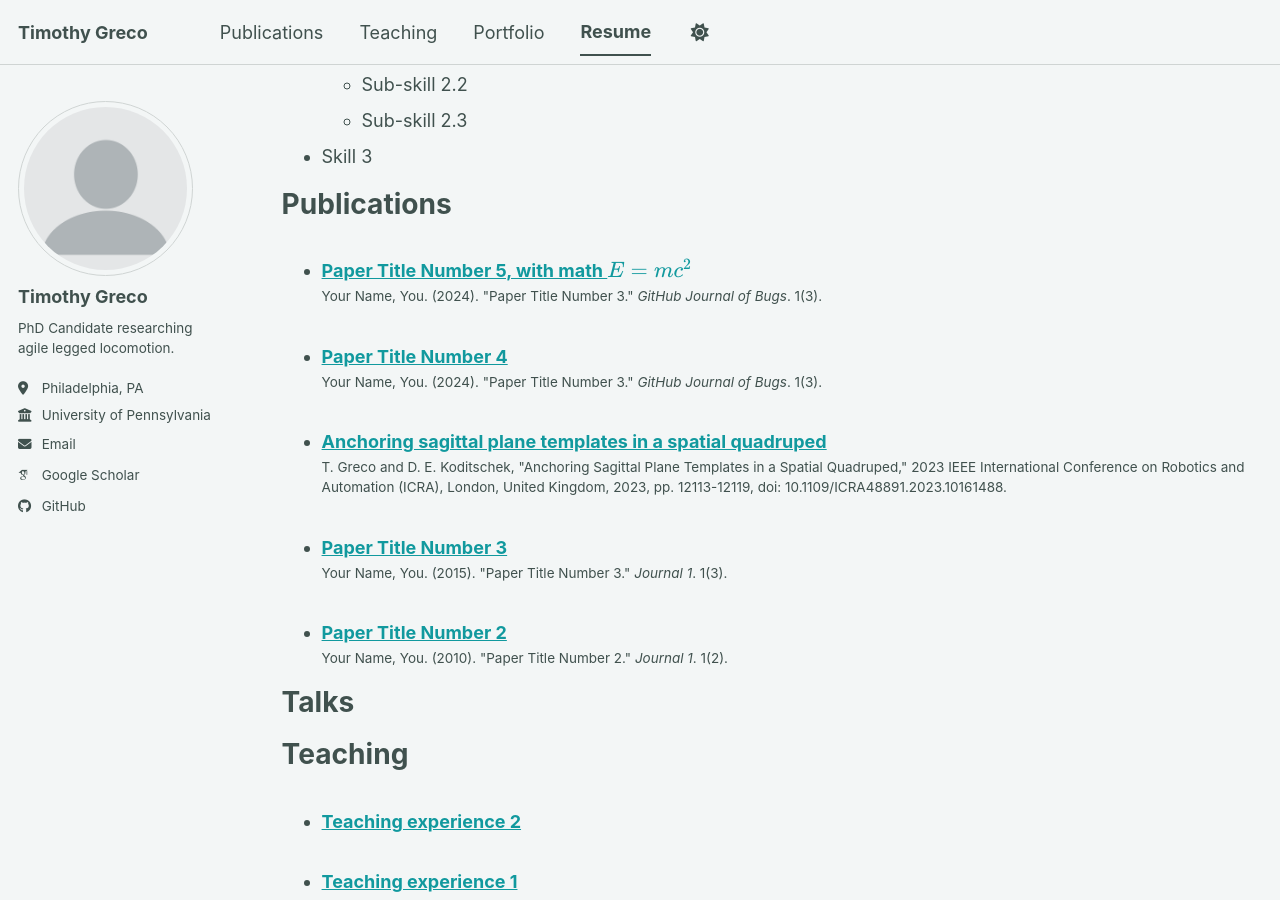
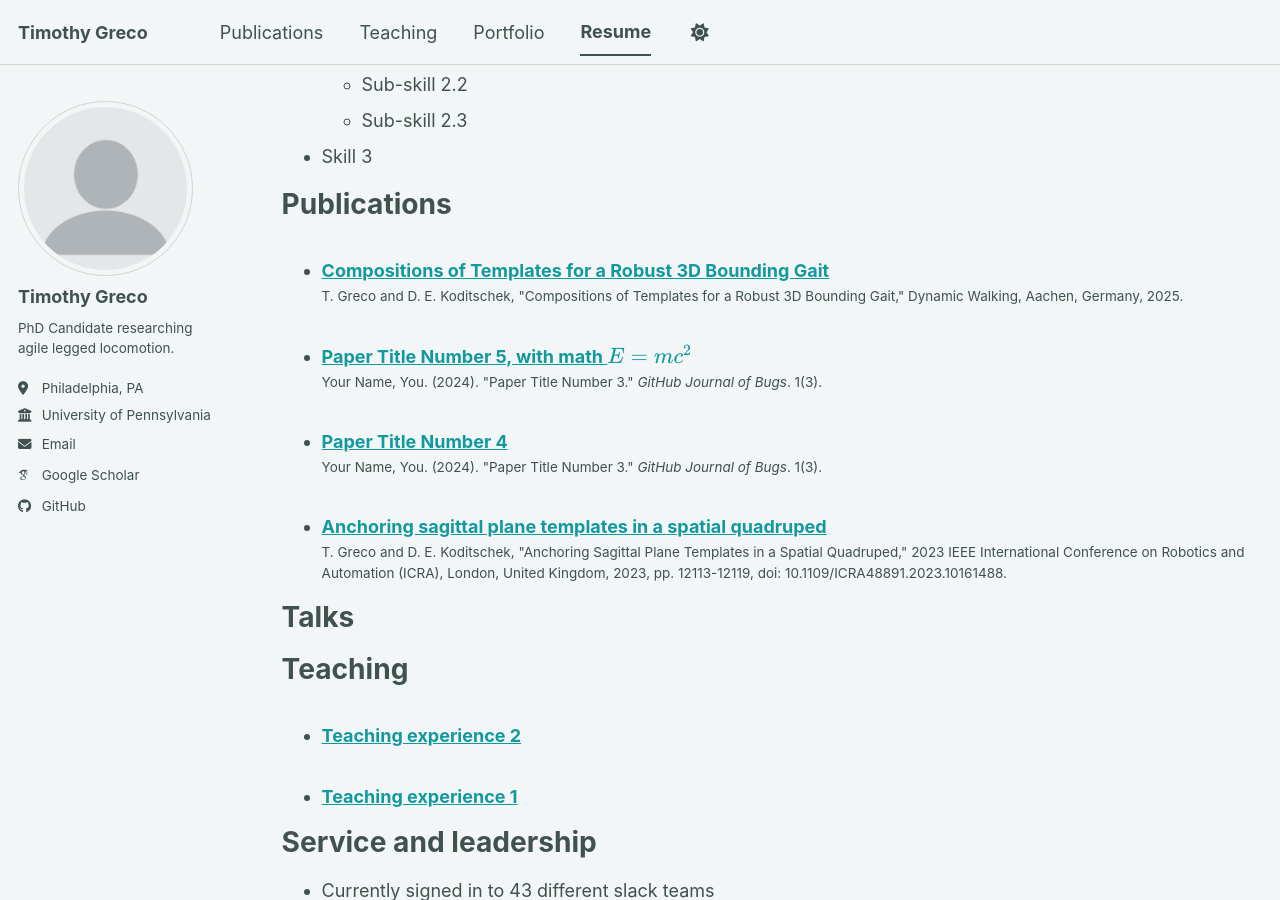
Before and after one commit to tmgreco/tmgreco.github.io, a Jekyll site: the page built from _pages/cv.md, in a window 1280 px wide and 900 px high, scrolled down 894 px. Built offline with Jekyll 4.4.1, drawn with Linux system fonts in a browser that asks for light colours; some web fonts are replaced; a script bundle is joined from its source files by our own code; library files that are not in the unit come from our copies; a file with an impossible date is left out.

```diff
--- a/_config.yml
+++ b/_config.yml
@@ -88,6 +88,8 @@ publication_category:
     title: 'Journal Articles'
   conferences:
     title: 'Conference Papers'
+  presentations:
+    title: 'Conference Talks'
 
 # Site Settings
 teaser                   :  # filename of teaser fallback teaser image placed in /images/ for social media previews
--- a/_publications/2009-10-01-paper-title-number-1.md
+++ b/_publications/2023-05-29-Anchoring-Sagittal-Plane-Templates.md
@@ -1,8 +1,8 @@
 ---
 title: "Anchoring sagittal plane templates in a spatial quadruped"
 collection: publications
-category: manuscripts
-permalink: /publication/2009-10-01-paper-title-number-1
+category: conferences
+permalink: /publication/2023-05-29-Anchoring-Sagittal-Plane-Templates
 excerpt: 'This paper introduces a new controller that stabilizes the motion of a spatial quadruped around sagittal-plane templates. It enables highly dynamic gaits and transitional maneuvers formed from parallel and sequential compositions of such planar templates in settings that require significant out-of-plane reactivity. The controller admits formal guarantees of stability with some modest assumptions. Experimental results validate the reliable execution of those planar template-based maneuvers, even in the face of large lateral, yaw, and roll incurring disturbances. This spatial anchor, fixed in parallel composition with a variety of different parallel and sequential compositions of sagittal plane templates, illustrates the robust portability of provably interoperable modular control components across a variety of hardware platforms and behaviors.'
 date: 2023-05-29
 venue: '2023 IEEE International Conference on Robotics and Automation (ICRA)'
--- a/_publications/2010-10-01-paper-title-number-2.md
+++ b/_publications/2025-07-13-3D_Bound.md
@@ -1,14 +1,14 @@
 ---
-title: "Paper Title Number 2"
+title: "Compositions of Templates for a Robust 3D Bounding Gait"
 collection: publications
-category: manuscripts
-permalink: /publication/2010-10-01-paper-title-number-2
-excerpt: 'This paper is about the number 2. The number 3 is left for future work.'
-date: 2010-10-01
-venue: 'Journal 1'
-slidesurl: 'https://academicpages.github.io/files/slides2.pdf'
-paperurl: 'https://academicpages.github.io/files/paper2.pdf'
-citation: 'Your Name, You. (2010). &quot;Paper Title Number 2.&quot; <i>Journal 1</i>. 1(2).'
+category: presentations
+permalink: /publication/2025-07-13-3D_Bound
+excerpt: 'Parallel compositions of 3D-SLIP and rimless-wheel templates yields a steerable bounding gait that robustly traverses uneven terrain.'
+date: 2025-07-14
+venue: 'Dynamic Walking 2025'
+slidesurl: 'https://academicpages.github.io/files/slides3.pdf'
+paperurl: 'https://academicpages.github.io/files/paper3.pdf'
+citation: 'T. Greco and D. E. Koditschek, "Compositions of Templates for a Robust 3D Bounding Gait," Dynamic Walking, Aachen, Germany, 2025.'
 ---
 
 The contents above will be part of a list of publications, if the user clicks the link for the publication than the contents of section will be rendered as a full page, allowing you to provide more information about the paper for the reader. When publications are displayed as a single page, the contents of the above "citation" field will automatically be included below this section in a smaller font.
--- a/_publications/2015-10-01-paper-title-number-3.md
+++ b/_publications/2026-Hopf.md
@@ -1,14 +1,14 @@
 ---
-title: "Paper Title Number 3"
+title: "Provably Stable Orientation Control on SO(3) Via the Hopf Fibration"
 collection: publications
 category: manuscripts
-permalink: /publication/2015-10-01-paper-title-number-3
-excerpt: 'This paper is about the number 3. The number 4 is left for future work.'
-date: 2015-10-01
-venue: 'Journal 1'
-slidesurl: 'https://academicpages.github.io/files/slides3.pdf'
-paperurl: 'https://academicpages.github.io/files/paper3.pdf'
-citation: 'Your Name, You. (2015). &quot;Paper Title Number 3.&quot; <i>Journal 1</i>. 1(3).'
+permalink: /publications/2026-Hopf
+excerpt: 'This paper is about the number 2. The number 3 is left for future work.'
+date: 2026
+venue: 'In Preparation'
+#slidesurl: 'https://academicpages.github.io/files/slides2.pdf'
+#paperurl: 'https://academicpages.github.io/files/paper2.pdf'
+#citation: 'Your Name, You. (2010). &quot;Paper Title Number 2.&quot; <i>Journal 1</i>. 1(2).'
 ---
 
 The contents above will be part of a list of publications, if the user clicks the link for the publication than the contents of section will be rendered as a full page, allowing you to provide more information about the paper for the reader. When publications are displayed as a single page, the contents of the above "citation" field will automatically be included below this section in a smaller font.
```
Also changed, not shown: 1 other file.
